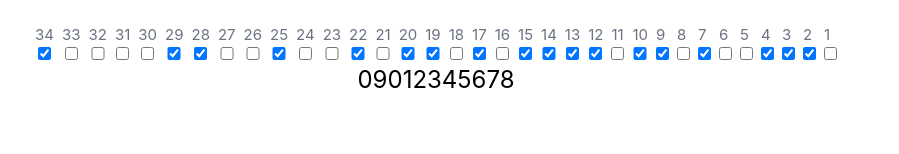
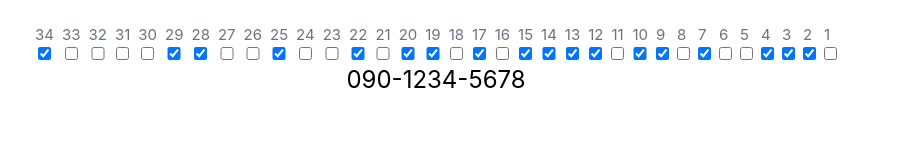
Before and after one commit to miyaoka/bad-form, a Vue app: page / in a window 1280 px wide. Shown: the part 315-469 px from the top of the page, without its empty margins (1-900 px from the left). Built offline with nearby package versions, Linux system fonts and the light colour scheme.

Commit message:
電話番号の区切り表示を追加

```diff
--- a/src/views/HomeView.vue
+++ b/src/views/HomeView.vue
@@ -1,6 +1,7 @@
 <script setup lang="ts">
 import CheckBoxNumberInput from "@/components/CheckBoxNumberInput.vue";
 import { ref } from "vue";
+import { areaCodeList } from "./areaCode";
 
 const year = ref(2000);
 const month = ref(0);
@@ -10,9 +11,18 @@ const population = ref(0);
 
 const numberFormatter = new Intl.NumberFormat("en-US");
 const formatNum = (num: number) => numberFormatter.format(num);
+
+const phoneReg = new RegExp(
+  `^(?<area>${["[^0]0", ...areaCodeList].join("|")})(?<rest1>.*)(?<rest2>.{4})`
+);
 const formatPhone = (num: number) => {
   if (num === 0) return "0";
-  return `0${num}`;
+
+  const groups = String(num).match(phoneReg)?.groups;
+  if (!groups) return `0${num}`;
+
+  const { area, rest1, rest2 } = groups;
+  return `0${area}-${rest1}-${rest2}`;
 };
 const onSubmit = () => {};
 </script>
--- /dev/null
+++ b/src/views/areaCode.ts
@@ -0,0 +1,389 @@
+export const areaCodeList = [
+  "11",
+  "123",
+  "124",
+  "125",
+  "126",
+  "1267",
+  "133",
+  "134",
+  "135",
+  "136",
+  "137",
+  "1377",
+  "1372",
+  "1374",
+  "138",
+  "139",
+  "1392",
+  "1397",
+  "1398",
+  "142",
+  "143",
+  "144",
+  "145",
+  "1456",
+  "1457",
+  "146",
+  "1466",
+  "15",
+  "152",
+  "153",
+  "154",
+  "1547",
+  "155",
+  "1558",
+  "156",
+  "1564",
+  "157",
+  "158",
+  "1586",
+  "1587",
+  "162",
+  "163",
+  "1632",
+  "1634",
+  "1635",
+  "164",
+  "1648",
+  "165",
+  "1654",
+  "1655",
+  "1656",
+  "1658",
+  "166",
+  "167",
+  "17",
+  "172",
+  "173",
+  "174",
+  "175",
+  "176",
+  "178",
+  "179",
+  "18",
+  "182",
+  "183",
+  "184",
+  "185",
+  "186",
+  "187",
+  "19",
+  "191",
+  "192",
+  "193",
+  "194",
+  "195",
+  "197",
+  "198",
+  "22",
+  "220",
+  "223",
+  "224",
+  "225",
+  "226",
+  "228",
+  "229",
+  "23",
+  "233",
+  "234",
+  "235",
+  "237",
+  "238",
+  "24",
+  "240",
+  "241",
+  "242",
+  "243",
+  "244",
+  "246",
+  "247",
+  "248",
+  "25",
+  "250",
+  "254",
+  "255",
+  "256",
+  "257",
+  "258",
+  "259",
+  "26",
+  "260",
+  "261",
+  "263",
+  "264",
+  "265",
+  "266",
+  "267",
+  "268",
+  "269",
+  "27",
+  "270",
+  "274",
+  "276",
+  "277",
+  "278",
+  "279",
+  "28",
+  "280",
+  "282",
+  "283",
+  "284",
+  "285",
+  "287",
+  "288",
+  "289",
+  "29",
+  "291",
+  "293",
+  "294",
+  "295",
+  "296",
+  "297",
+  "299",
+  "3",
+  "4",
+  "42",
+  "422",
+  "428",
+  "43",
+  "436",
+  "438",
+  "439",
+  "44",
+  "45",
+  "46",
+  "460",
+  "465",
+  "463",
+  "466",
+  "467",
+  "47",
+  "470",
+  "475",
+  "476",
+  "478",
+  "479",
+  "48",
+  "480",
+  "49",
+  "493",
+  "494",
+  "495",
+  "4992",
+  "4994",
+  "4996",
+  "4998",
+  "52",
+  "53",
+  "531",
+  "532",
+  "533",
+  "536",
+  "537",
+  "538",
+  "539",
+  "54",
+  "544",
+  "545",
+  "547",
+  "548",
+  "55",
+  "550",
+  "551",
+  "553",
+  "554",
+  "555",
+  "556",
+  "557",
+  "558",
+  "561",
+  "562",
+  "563",
+  "564",
+  "565",
+  "566",
+  "567",
+  "568",
+  "569",
+  "572",
+  "573",
+  "574",
+  "575",
+  "576",
+  "5769",
+  "577",
+  "578",
+  "58",
+  "581",
+  "584",
+  "585",
+  "586",
+  "587",
+  "59",
+  "594",
+  "595",
+  "596",
+  "597",
+  "5979",
+  "598",
+  "599",
+  "6",
+  "72",
+  "721",
+  "725",
+  "73",
+  "735",
+  "736",
+  "737",
+  "738",
+  "739",
+  "740",
+  "742",
+  "743",
+  "744",
+  "745",
+  "746",
+  "7468",
+  "747",
+  "748",
+  "749",
+  "75",
+  "76",
+  "761",
+  "763",
+  "765",
+  "766",
+  "767",
+  "768",
+  "77",
+  "770",
+  "771",
+  "772",
+  "773",
+  "774",
+  "776",
+  "778",
+  "779",
+  "78",
+  "79",
+  "790",
+  "791",
+  "794",
+  "795",
+  "796",
+  "797",
+  "798",
+  "799",
+  "82",
+  "820",
+  "823",
+  "824",
+  "826",
+  "827",
+  "829",
+  "83",
+  "8396",
+  "833",
+  "834",
+  "835",
+  "836",
+  "837",
+  "838",
+  "8387",
+  "8388",
+  "84",
+  "848",
+  "845",
+  "846",
+  "847",
+  "8477",
+  "8512",
+  "8514",
+  "852",
+  "853",
+  "854",
+  "855",
+  "856",
+  "857",
+  "858",
+  "859",
+  "86",
+  "863",
+  "865",
+  "866",
+  "867",
+  "868",
+  "869",
+  "87",
+  "875",
+  "877",
+  "879",
+  "88",
+  "880",
+  "883",
+  "884",
+  "885",
+  "887",
+  "889",
+  "89",
+  "892",
+  "893",
+  "894",
+  "895",
+  "896",
+  "897",
+  "898",
+  "92",
+  "920",
+  "93",
+  "930",
+  "940",
+  "942",
+  "943",
+  "944",
+  "946",
+  "947",
+  "948",
+  "949",
+  "95",
+  "950",
+  "952",
+  "954",
+  "955",
+  "956",
+  "957",
+  "959",
+  "96",
+  "964",
+  "965",
+  "966",
+  "967",
+  "968",
+  "969",
+  "97",
+  "972",
+  "973",
+  "974",
+  "977",
+  "978",
+  "979",
+  "98",
+  "980",
+  "9802",
+  "982",
+  "983",
+  "984",
+  "985",
+  "986",
+  "987",
+  "99",
+  "9912",
+  "9913",
+  "993",
+  "994",
+  "995",
+  "996",
+  "9969",
+  "997",
+];
```
